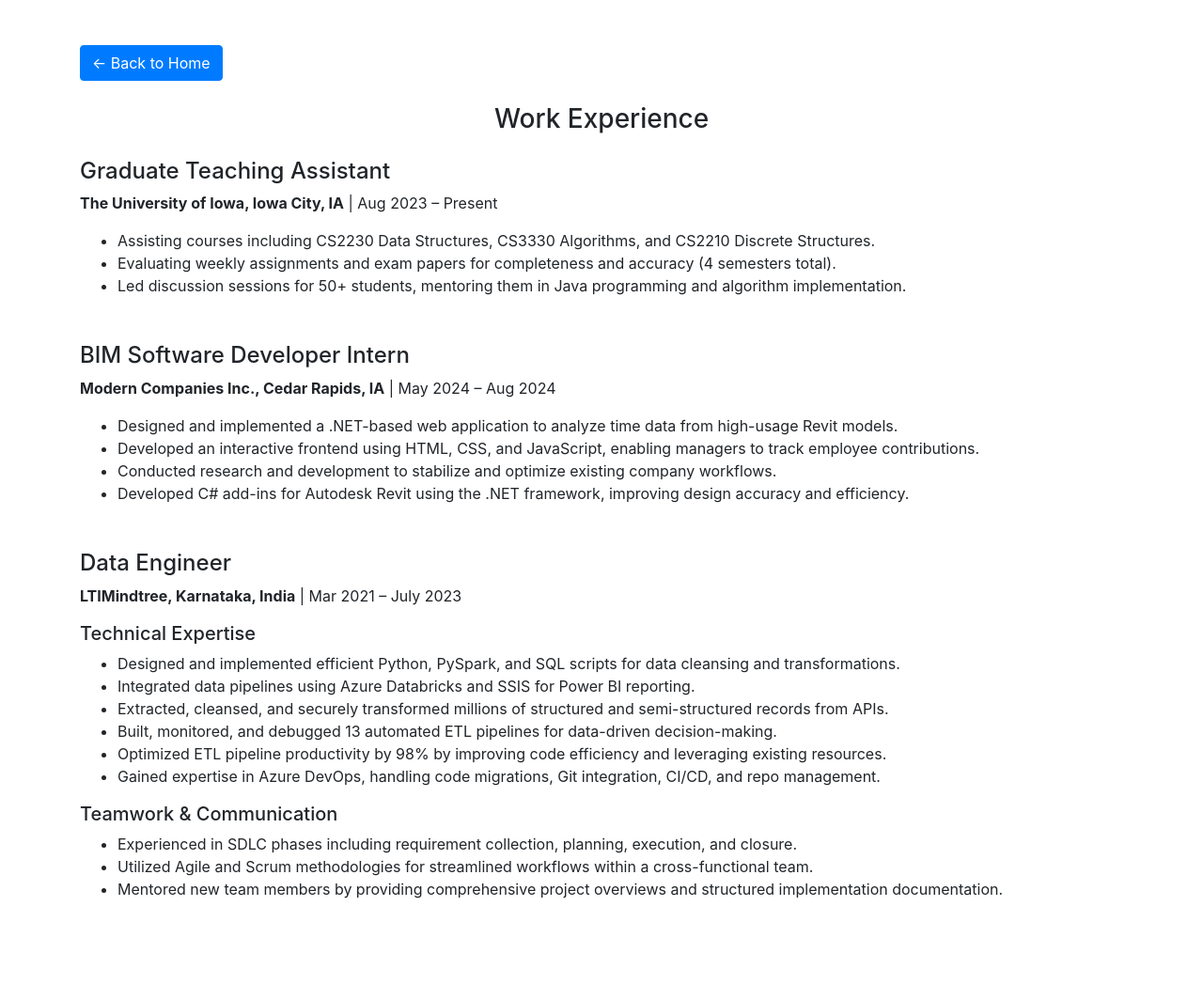
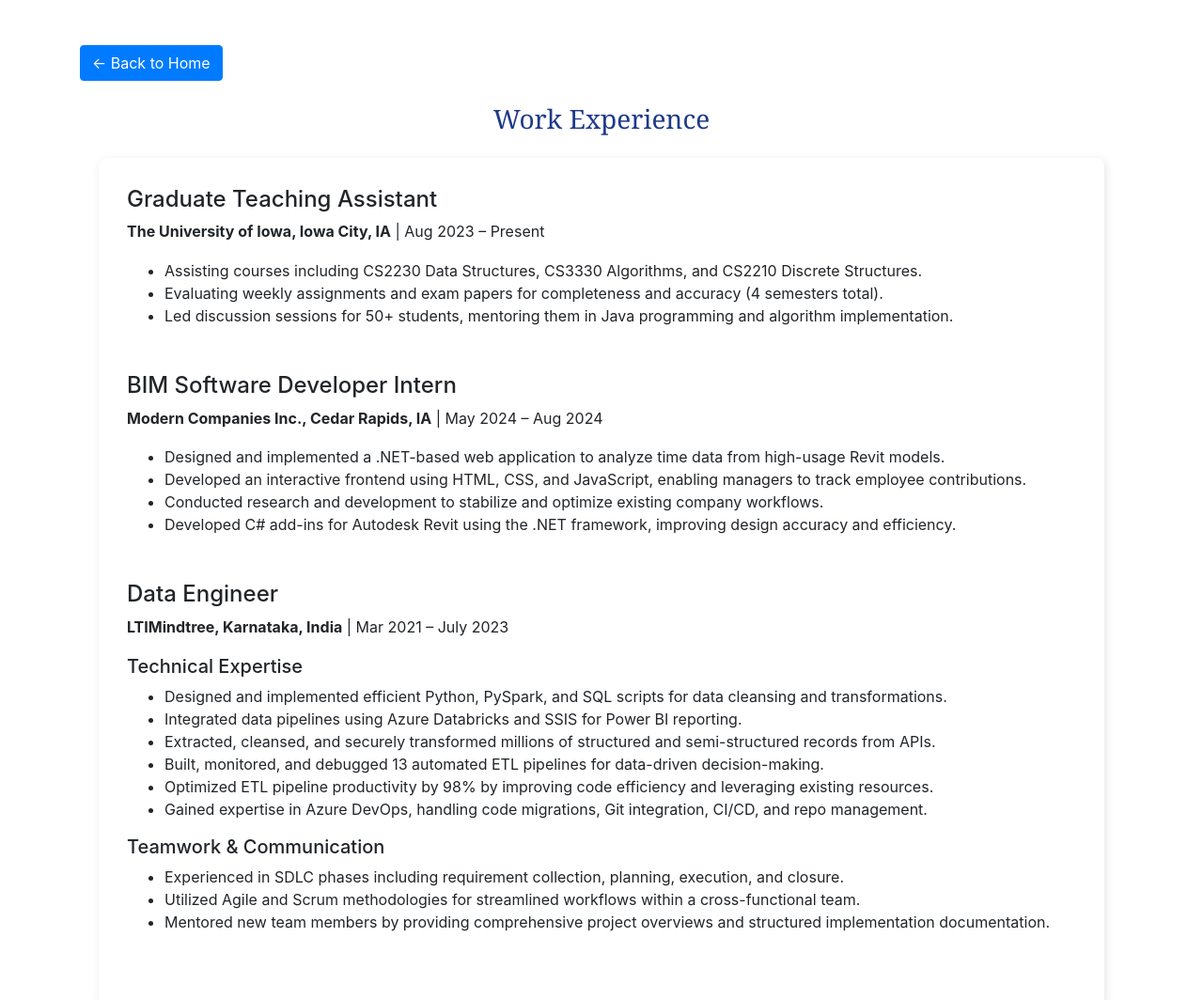
Before and after one commit to arathiashok/hciprototype, a plain HTML site: page mywork.html in a window 1280 px wide. Shown: the top 1064 px of the page at 94% size. Before the commit the page ends 1006 px from the top, so only its background shows below. Drawn offline with nearby package versions, Linux system fonts and the light colour scheme.

Commit message:
added typography css file to all html files

```diff
--- a/mywork.html
+++ b/mywork.html
@@ -4,6 +4,7 @@
     <meta charset="utf-8">
     <meta name="viewport" content="width=device-width, initial-scale=1, shrink-to-fit=no">
     <title>My Work Experience</title>
+    <link rel="stylesheet" href="css/typography.css">
     <link rel="icon" type="image/x-icon" href="https://static.vecteezy.com/system/resources/previews/006/759/303/original/web-portfolio-icon-style-vector.jpg">
     <link rel="stylesheet" href="https://cdn.jsdelivr.net/npm/bootstrap@4.3.1/dist/css/bootstrap.min.css" integrity="sha384-ggOyR0iXCbMQv3Xipma34MD+dH/1fQ784/j6cY/iJTQUOhcWr7x9JvoRxT2MZw1T" crossorigin="anonymous">
 </head>
```
Also changed, not shown: contactform.html (+1 -1 lines), projects.html (+1 -0 lines), css/typography.css (renamed from typography.css).
